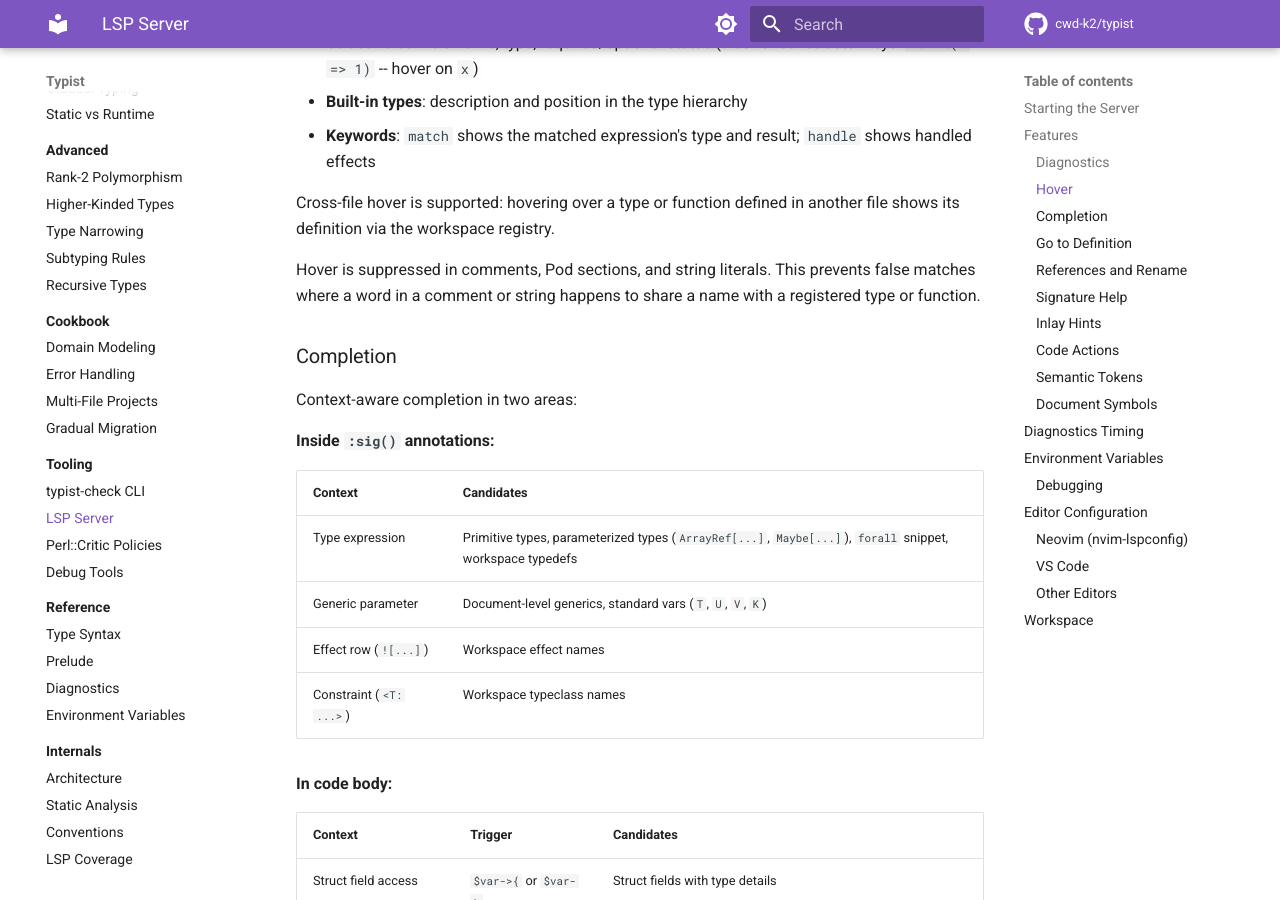
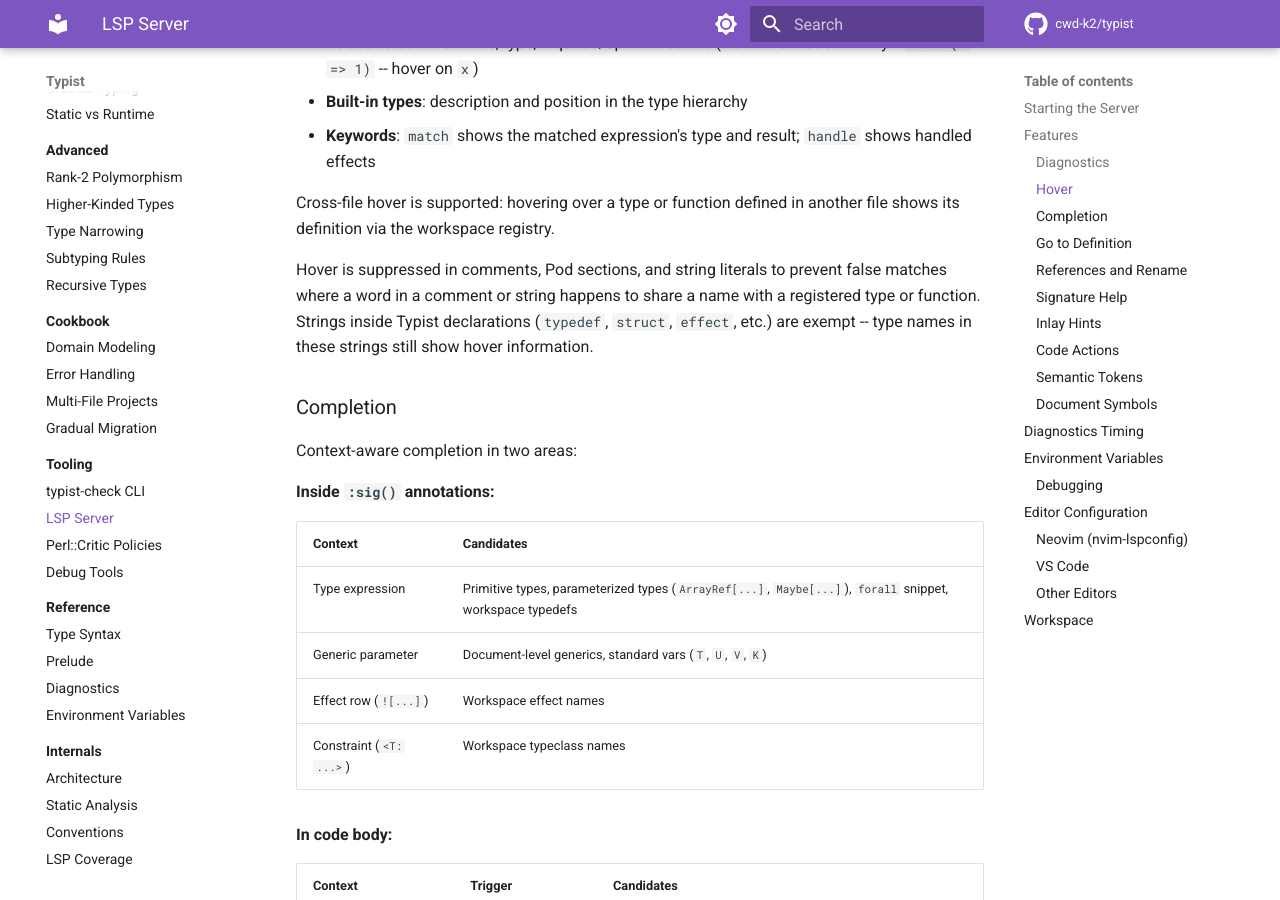
Before and after one commit to cwd-k2/typist, an MkDocs documentation site: the page built from docs/tooling/lsp.md, in a window 1280 px wide and 900 px high, scrolled down 1560 px. Built offline with MkDocs 1.6.1 and Material for MkDocs 9.7.7, drawn with Linux system fonts in a browser that asks for light colours; comment, search, counter and statistics services are not loaded.

Commit message:
Exempt Typist declaration strings from hover suppression and sync lsp-coverage.md
- _is_in_string now checks _in_typist_declaration: strings inside typedef/struct/effect/etc.
  contain type expressions and should show hover (e.g. Int in struct Point => (x => 'Int'))
- Fix: walk to nearest non-Expression Statement (not outermost) so BEGIN-wrapped declarations
  like BEGIN { newtype ProductId => 'Str' } are correctly detected
- lsp-coverage.md: add infer_log field, GradualHint diagnostic, fix function name completion
  status (Done, not "Not implemented"), document Typist declaration exception

Co-Authored-By: Claude Opus 4.6 <noreply@anthropic.com>

```diff
--- a/docs/tooling/lsp.md
+++ b/docs/tooling/lsp.md
@@ -51,7 +51,7 @@ Hover over any symbol to see its type information:
 
 Cross-file hover is supported: hovering over a type or function defined in another file shows its definition via the workspace registry.
 
-Hover is suppressed in comments, Pod sections, and string literals. This prevents false matches where a word in a comment or string happens to share a name with a registered type or function.
+Hover is suppressed in comments, Pod sections, and string literals to prevent false matches where a word in a comment or string happens to share a name with a registered type or function. Strings inside Typist declarations (`typedef`, `struct`, `effect`, etc.) are exempt -- type names in these strings still show hover information.
 
 ### Completion
 
```
Also changed, not shown: docs/internal/lsp-coverage.md (+5 -1 lines), 2 other files.
